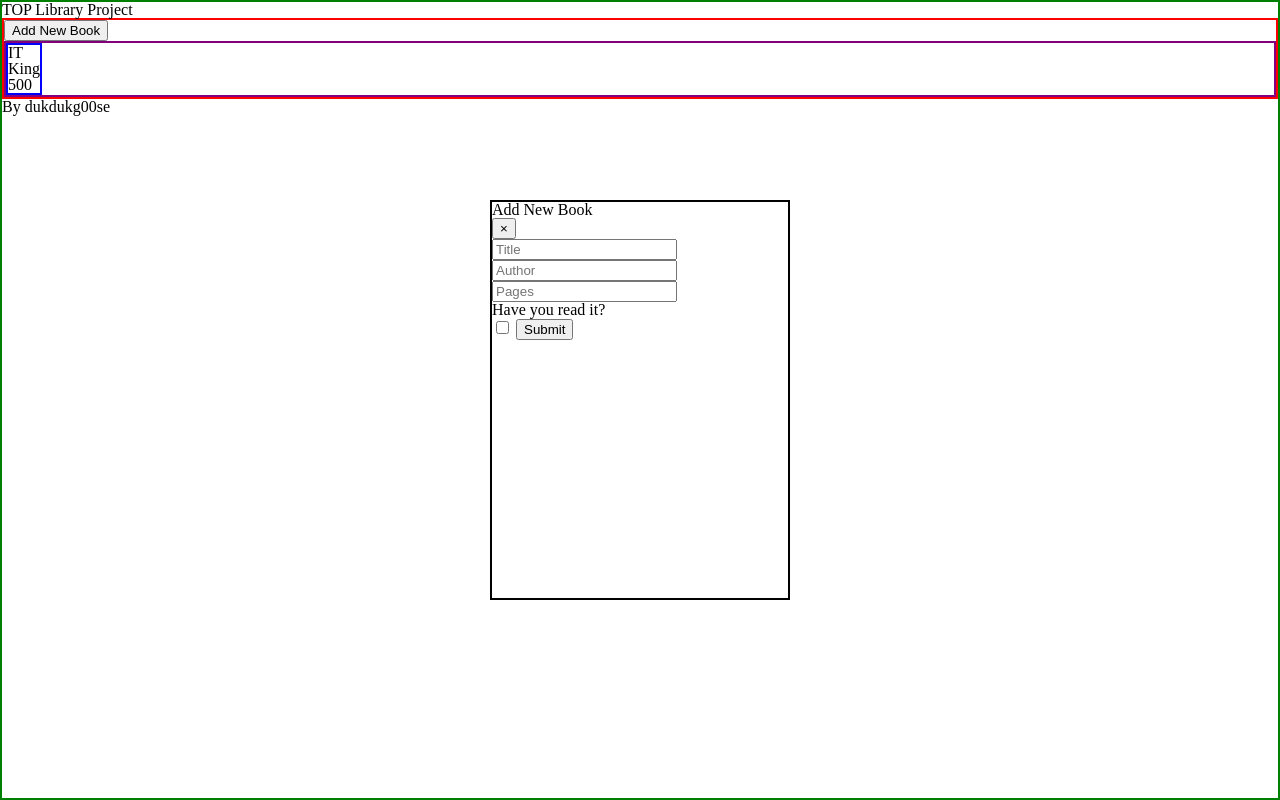
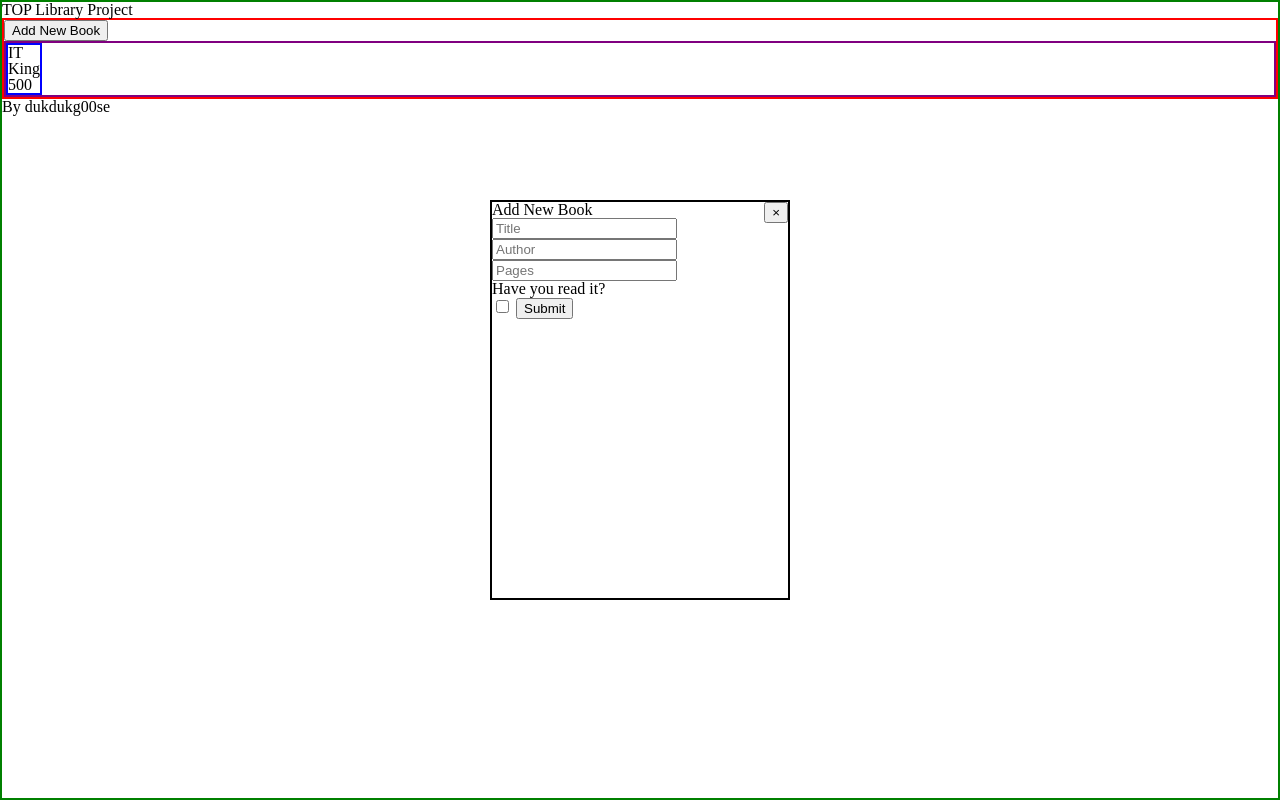
Before and after one commit to dukdukg00se/library, a plain HTML site: page index.html in a window 1280 px wide. Drawn offline with Linux system fonts and the light colour scheme.

Commit message:
Work on modal close button position

```diff
--- a/index.html
+++ b/index.html
@@ -24,10 +24,10 @@
   <footer>By dukdukg00se</footer>
 
   <div id="modal">
-    <h2>Add New Book</h2>
     <button type="button" class="close-button" aria-label="close modal">
       <span aria-hidden="true">&times;</span>
     </button>
+    <h2>Add New Book</h2>
     <input type="text" class="bookInfo" id="inputTitle" placeholder="Title">
     <input type="text" class="bookInfo" id="inputAuthor" placeholder="Author">
     <input type="text" class="bookInfo" id="inputPages" placeholder="Pages">
--- a/styles/styles.css
+++ b/styles/styles.css
@@ -43,3 +43,7 @@ main {
 .bookInfo {
   display: block;
 }
+
+.close-button {
+  float: right;
+}
```
